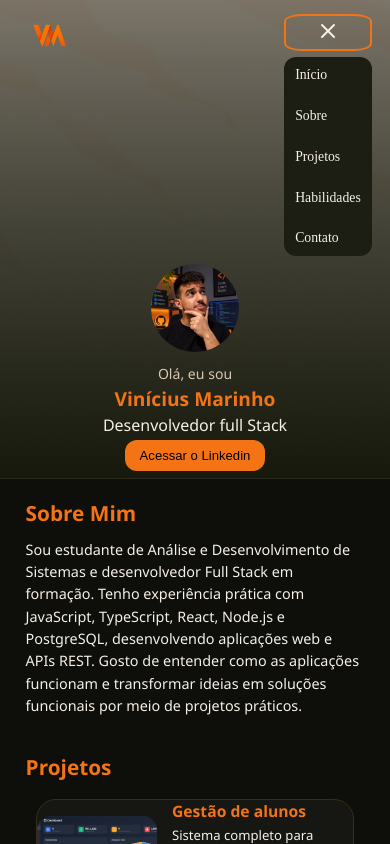
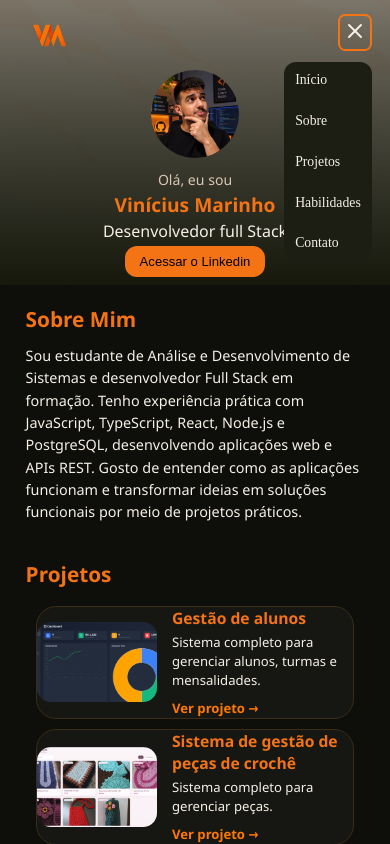
Before and after one commit to vinivmarinho/portfolio, a React (Vite) app: page / in a window 390 px wide. Both pictures are taken after a click on the button 355 px from the left and 32 px from the top of the page. Shown: the top 844 px of the page. Built offline with nearby package versions, Linux system fonts and the light colour scheme.

Commit message:
fix: impede menu mobile de deslocar o conteúdo

```diff
--- a/src/components/About/About.tsx
+++ b/src/components/About/About.tsx
@@ -1,7 +1,7 @@
 import "./about.css";
 export default function About() {
     return(
-        <div className="about-container">
+        <div className="about-container" id="about">
             <h2 className="about-title">Sobre Mim</h2>
 
             <p className="about-description-mobile">Sou estudante de Análise e Desenvolvimento de Sistemas e desenvolvedor Full Stack em formação. Tenho experiência prática com JavaScript, TypeScript, React, Node.js e PostgreSQL, desenvolvendo aplicações web e APIs REST. Gosto de entender como as aplicações funcionam e transformar ideias em soluções funcionais por meio de projetos práticos.</p>
--- a/src/components/Header/Header.tsx
+++ b/src/components/Header/Header.tsx
@@ -12,7 +12,7 @@ export default function Header() {
     };
 
     return (
-        <div className="main-header">
+        <div className="main-header" id="beginning">
 
             <div className="header-top">
                 <div className="logo-container">
@@ -29,9 +29,9 @@ export default function Header() {
                     </button>
 
                     <ul className={`nav-links ${isMenuOpen ? "active" : ""}`}>
-                        <li>Início</li>
-                        <li>Sobre</li>
-                        <li>Projetos</li>
+                        <li><a href="#beginning">Início</a></li>
+                        <li><a href="#about">Sobre</a></li>
+                        <li><a href="#projects">Projetos</a></li>
                         <li>Habilidades</li>
                         <li>Contato</li>
                     </ul>
--- a/src/components/Header/header.css
+++ b/src/components/Header/header.css
@@ -33,6 +33,7 @@
   display: flex;
   flex-direction: column;
   gap: 6px;
+  position: relative;
 }
 
 .menu-button {
@@ -51,6 +52,10 @@
 
 .nav-links {
   display: none;
+  position: absolute;
+  top: 100%;
+  right: 0;
+  z-index: 10;
   list-style: none;
 
   background-color: var(--bg-surface);
@@ -84,6 +89,14 @@
   background-color: var(--bg-hover);
 }
 
+.nav-links li a {
+  text-decoration: none;
+  color: inherit;
+
+  display: block;
+  width: 100%;
+  height: 100%;
+}
 /*  ===========================================
     Versão Tablet
     ===========================================
@@ -96,6 +109,8 @@
   .header-top{
     flex-direction: column;
   }
+
+
   /*  ===========================================
       Container da Logo
       ===========================================
@@ -114,6 +129,10 @@
       Container do Menu de navegação
       ===========================================
   */
+   .menu-container {
+    position: static;
+  }
+
   .menu-button {
     display: none;
   }
@@ -125,6 +144,7 @@
     width: 700px;
     gap: 8px;
     padding: 0;
+    position: static;
   }
 
   .nav-links li {
--- a/src/components/Projects/Project.tsx
+++ b/src/components/Projects/Project.tsx
@@ -3,7 +3,7 @@ import projeto1 from "../../assets/projeto1.png";
 import projeto2 from "../../assets/projeto2.png";
 export default function Project() {
     return(
-        <div className="project-container">
+        <div className="project-container" id="projects">
             <h1 className="project-title">Projetos</h1>
            {/*  ===========================================
                 Container de todos os cards
```
